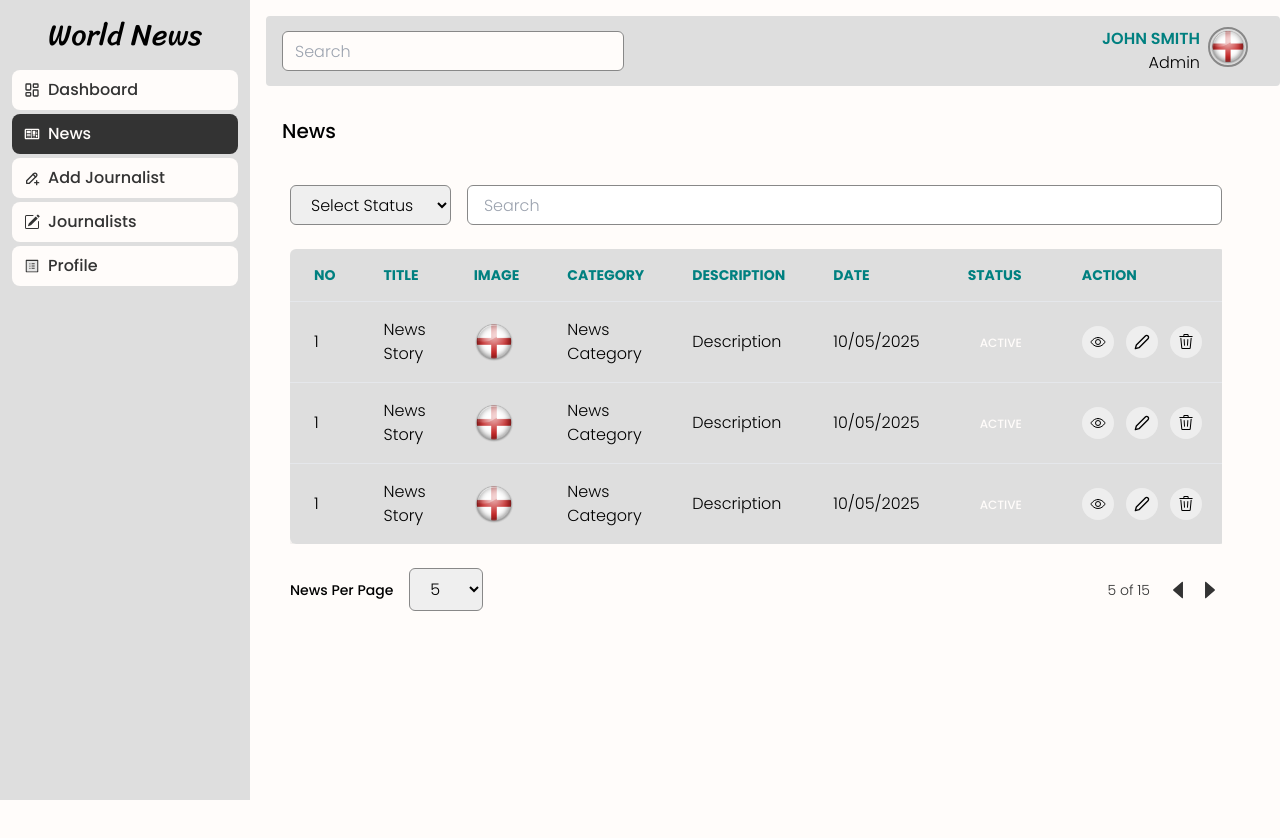
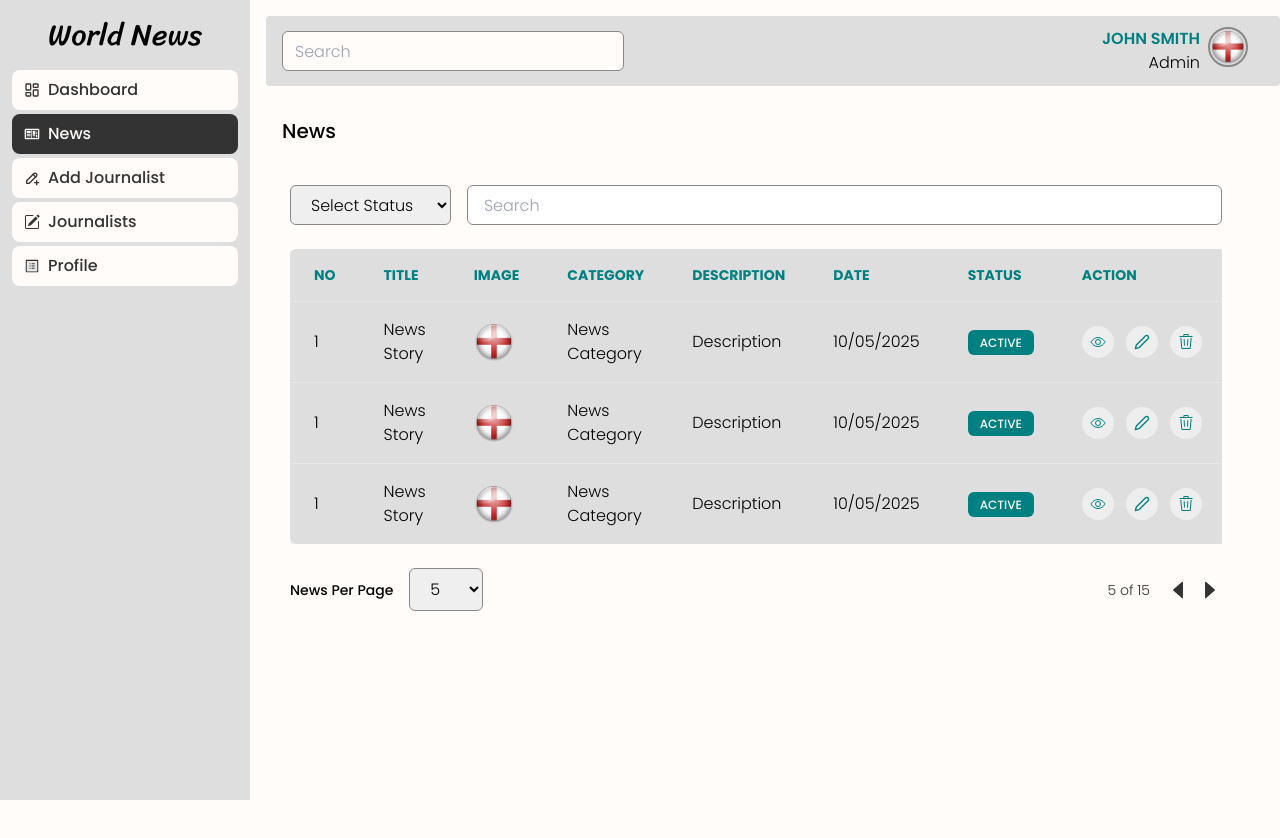
Before and after one commit to Nimira43/World-News, a React (Vite) app in the folder client/: page /dashboard/news in a window 1280 px wide. Shown: the top 838 px of the page. Built offline with nearby package versions, Linux system fonts and the light colour scheme.

Commit message:
Updated NewsContent

```diff
--- a/client/src/dashboard/components/NewsContent.jsx
+++ b/client/src/dashboard/components/NewsContent.jsx
@@ -50,17 +50,17 @@ const NewsContent = () => {
                 <td className='py-4 px-6'>Description</td>
                 <td className='py-4 px-6'>10/05/2025</td>
                 <td className='py-4 px-6'>
-                  <span className='px-3 py-1 bg-green-theme text-light rounded-md text-xs font-medium uppercase'>Active</span>
+                  <span className='px-3 py-1 bg-primary text-light rounded-md text-xs font-medium uppercase'>Active</span>
                 </td>
                 <td className='py-4 px-6'>
                   <div className='flex gap-3'>
-                    <Link to='#' className='p-2 bg-grey-light-extra text-green-theme rounded-full hover:bg-primary-light'>
+                    <Link to='#' className='p-2 bg-grey-light-extra text-primary rounded-full hover:bg-primary-light'>
                       <IoEyeOutline />
                     </Link>
-                    <Link to='#' className='p-2 bg-grey-light-extra text-orange-theme rounded-full hover:bg-primary-light'>
+                    <Link to='#' className='p-2 bg-grey-light-extra tra text-primary rounded-full hover:bg-primary-light'>
                       <FiEdit2 />
                     </Link>
-                    <Link to='#' className='p-2 bg-grey-light-extra text-red-theme rounded-full hover:bg-primary-light'>
+                    <Link to='#' className='p-2 bg-grey-light-extra tra text-primary rounded-full hover:bg-primary-light'>
                       <GoTrash />
                     </Link>
                   </div>
```
